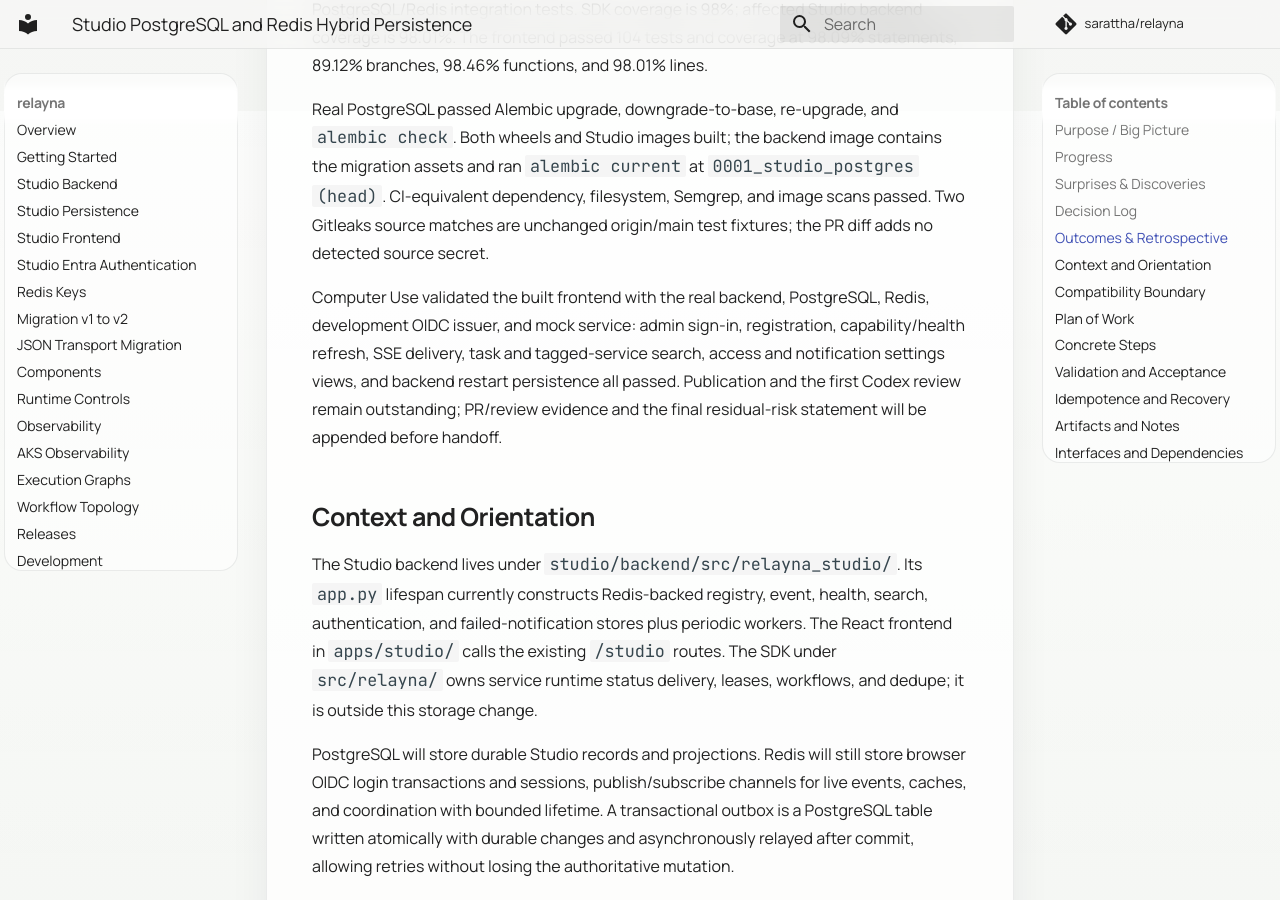
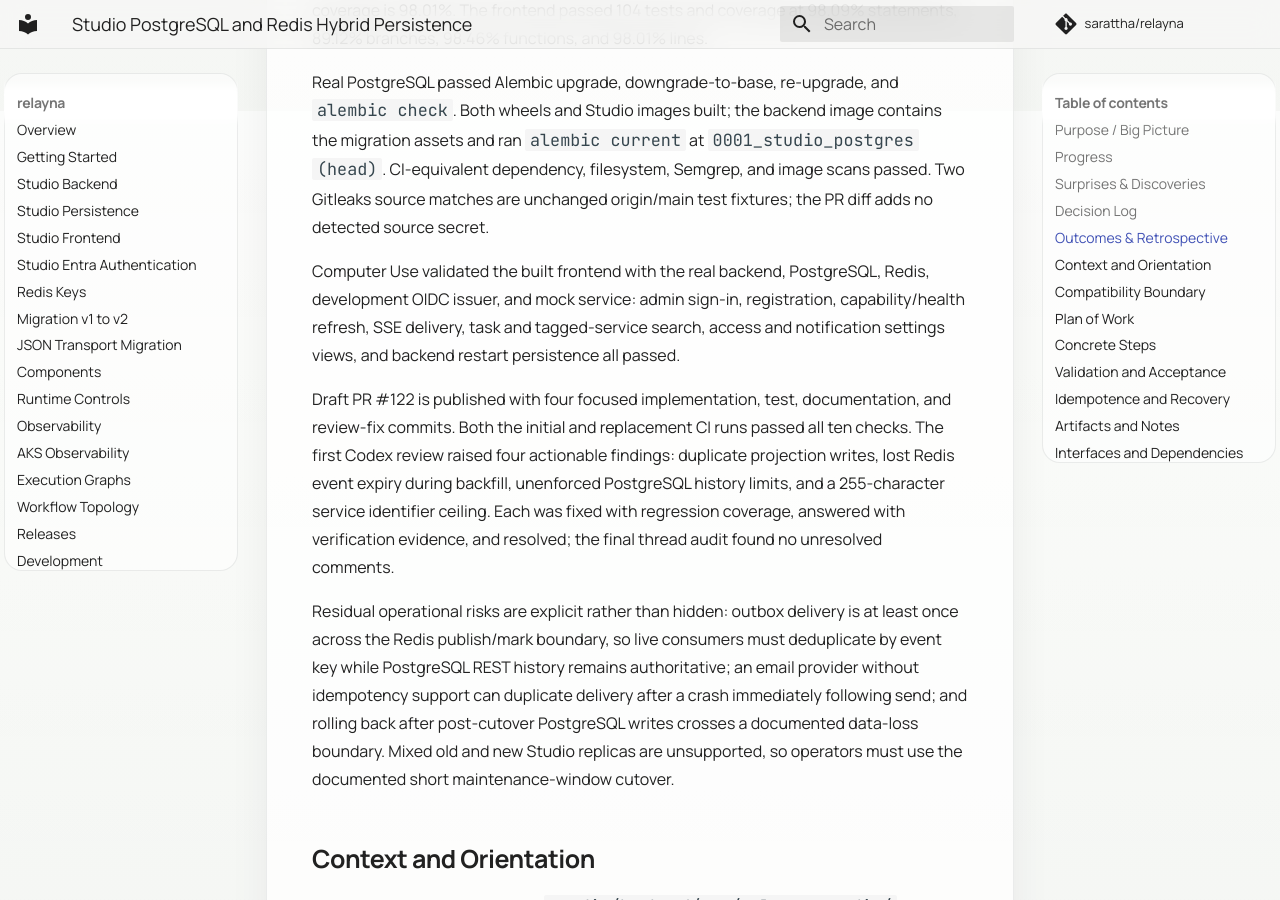
Before and after one commit to sarattha/relayna, an MkDocs documentation site: the page built from docs/execplans/studio-postgresql-hybrid-persistence.md, in a window 1280 px wide and 900 px high, scrolled down 4389 px. Built offline with MkDocs 1.6.1 and Material for MkDocs 9.7.7, drawn with Linux system fonts in a browser that asks for light colours; comment, search, counter and statistics services are not loaded; some of the changed text lies outside the part shown.

Commit message:
docs(studio): close PostgreSQL persistence plan

```diff
--- a/docs/execplans/studio-postgresql-hybrid-persistence.md
+++ b/docs/execplans/studio-postgresql-hybrid-persistence.md
@@ -26,8 +26,8 @@
 - [x] (2026-08-19 15:42+07:00) Added checksummed idempotent Redis backfill tooling with deleted-service tombstones, validation, and maintenance-window cutover/backup/rollback documentation.
 - [x] (2026-08-19 19:15+07:00) Added unit and real-PostgreSQL integration/migration/concurrency/failure-recovery coverage, intentional freeze manifests, synchronized 1.6.0 versions, changelog, Compose topology, and operator documentation.
 - [x] (2026-08-19 19:50+07:00) Ran the initial full backend/frontend coverage, migration-cycle, strict-docs, release-metadata, Docker-image, and built-stack Computer Use validation; restart persistence and Redis live delivery passed. A clean final verification pass remains before publication.
-- [x] (2026-08-19 20:09+07:00) Opened draft PR #122 with three focused commits; all ten initial CI checks passed. The first Codex review raised four actionable threads, all fixed locally with real-database assertions and full verification in progress before replies/resolution.
-- [ ] Push the review-fix commit, reply to and resolve all four Codex threads, confirm replacement CI, and close the plan.
+- [x] (2026-08-19 20:09+07:00) Opened draft PR #122 with three focused commits; all ten initial CI checks passed. The first Codex review raised four actionable threads.
+- [x] (2026-08-19 20:15+07:00) Pushed review-fix commit `28ba080`, replied to and resolved all four Codex threads with concrete evidence, reran the full verification stack, and confirmed all ten replacement CI checks passed.
 
 ## Surprises & Discoveries
 
@@ -144,8 +144,23 @@
 Redis, development OIDC issuer, and mock service: admin sign-in, registration,
 capability/health refresh, SSE delivery, task and tagged-service search, access
 and notification settings views, and backend restart persistence all passed.
-Publication and the first Codex review remain outstanding; PR/review evidence
-and the final residual-risk statement will be appended before handoff.
+
+Draft PR #122 is published with four focused implementation, test,
+documentation, and review-fix commits. Both the initial and replacement CI runs
+passed all ten checks. The first Codex review raised four actionable findings:
+duplicate projection writes, lost Redis event expiry during backfill,
+unenforced PostgreSQL history limits, and a 255-character service identifier
+ceiling. Each was fixed with regression coverage, answered with verification
+evidence, and resolved; the final thread audit found no unresolved comments.
+
+Residual operational risks are explicit rather than hidden: outbox delivery is
+at least once across the Redis publish/mark boundary, so live consumers must
+deduplicate by event key while PostgreSQL REST history remains authoritative;
+an email provider without idempotency support can duplicate delivery after a
+crash immediately following send; and rolling back after post-cutover
+PostgreSQL writes crosses a documented data-loss boundary. Mixed old and new
+Studio replicas are unsupported, so operators must use the documented short
+maintenance-window cutover.
 
 ## Context and Orientation
 
```
